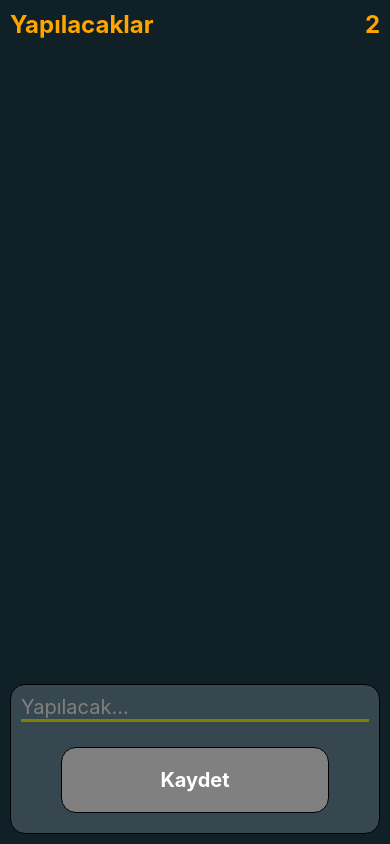
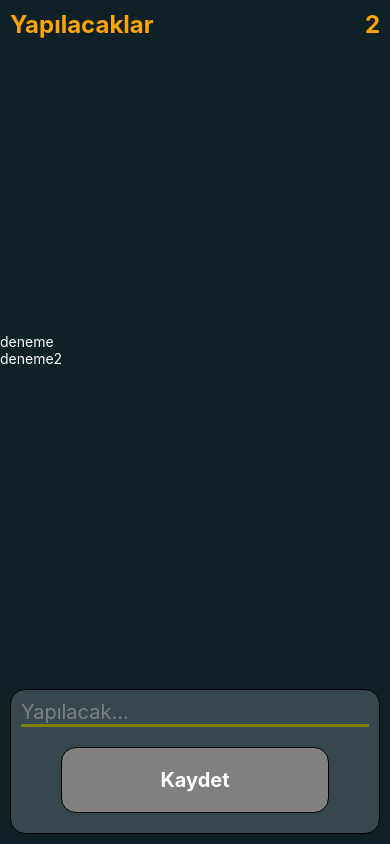
Before and after one commit to tceyhan/react-native-all, a React Native app in the folder projects/reactNative_04_todoApp/: screen / in a window 390 px wide. Built offline with nearby package versions, Linux system fonts and the light colour scheme.

Commit message:
TodoItem added

```diff
--- a/projects/reactNative_04_todoApp/App.js
+++ b/projects/reactNative_04_todoApp/App.js
@@ -1,20 +1,27 @@
-import {FlatList, StyleSheet, Text, View} from 'react-native';
+import {FlatList, StyleSheet, View} from 'react-native';
 import React, {useState} from 'react';
 import Header from './src/header/Header';
 import Footer from './src/footer/Footer';
+import TodoItem from './src/todoitem/TodoItem';
 
 const App = () => {
-  const [todoList, setTodoList] = useState([]);
+  const [todoList, setTodoList] = useState([
+    {id: '1', text: 'deneme'},
+    {id: '2', text: 'deneme2'},
+  ]);
   const [text, setText] = useState('');
-  const onChange = () =>{
-    setText(text);
-  };
+  const onChange = () => {};
 
-  const todoRender = ({item}) => <Text>{item.text}</Text>;
+  // const todoRender = ({item}) => console.log(<Text>{item.text}</Text>);
+  const todoRender = ({item}) => <TodoItem todo={item} />;
   return (
     <View style={styles.container}>
       <Header />
-      <FlatList data={todoList} renderItem={todoRender} />
+      <FlatList
+        keyExtractor={item => item.id}
+        data={todoList}
+        renderItem={todoRender}
+      />
       <Footer onChange={onChange} text={text} />
     </View>
   );
--- a/projects/reactNative_04_todoApp/src/footer/Footer.style.js
+++ b/projects/reactNative_04_todoApp/src/footer/Footer.style.js
@@ -11,11 +11,11 @@ export default StyleSheet.create({
     padding: 10,
   },
   input: {
-    color: '#808080',
+    color: 'white',
     fontSize: 20,
     borderBottomWidth: 3,
     borderColor: 'olive',
-    marginBottom: 15,
+    marginBottom: 10,
   },
   submit: {
     marginRight: 40,
--- /dev/null
+++ b/projects/reactNative_04_todoApp/src/todoitem/TodoItem.js
@@ -0,0 +1,15 @@
+/* eslint-disable prettier/prettier */
+import {View, Text} from 'react-native';
+import React from 'react';
+import styles from './TodoItem.style';
+
+const TodoItem = ({todo}) => {
+  console.log(todo)
+  return (
+    <View style={styles.container}>
+      <Text style={styles.todo_text}>{todo.text}</Text>
+    </View>
+  );
+};
+
+export default TodoItem;
--- /dev/null
+++ b/projects/reactNative_04_todoApp/src/todoitem/TodoItem.style.js
@@ -0,0 +1,8 @@
+/* eslint-disable prettier/prettier */
+import {StyleSheet} from 'react-native';
+
+export default StyleSheet.create({
+    todo_text: {
+        color: 'white',
+    }
+});
--- /dev/null
+++ b/projects/reactNative_04_todoApp/src/todoitem/index.js
@@ -0,0 +1,2 @@
+/* eslint-disable prettier/prettier */
+export {default} from './TodoItem';
```
